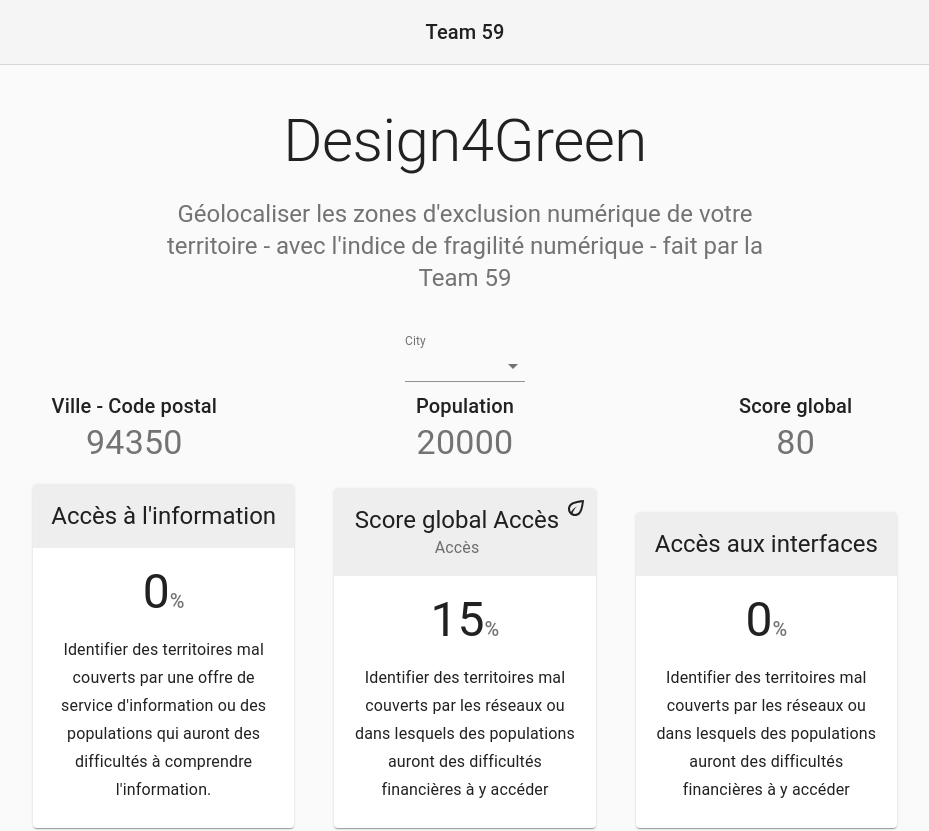
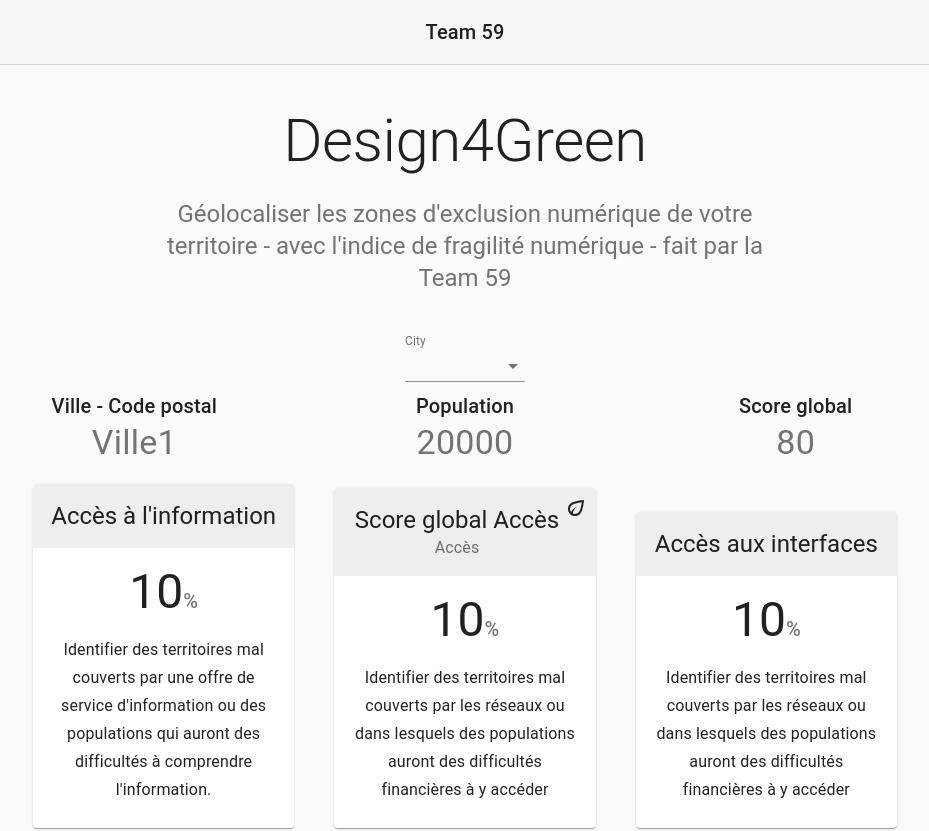
Before and after one commit to Abdelhamidhenni/59, a React (Create React App) app in the folder client/: page / in a window 1280 px wide. Shown: the top 831 px of the page, without its empty margins (175-1104 px from the left). Built offline with nearby package versions, Linux system fonts and the light colour scheme.

Commit message:
add score component

```diff
--- a/client/src/App.js
+++ b/client/src/App.js
@@ -20,18 +20,16 @@ const useStyles = makeStyles(theme => ({
 }));
 function App() {
   const classes = useStyles();
-  const cities = [
-    { name: "94350", population: "20000" },
-    { name: "94250", population: "50000" },
-    { name: "94150", population: "10000" }
+  const municipalities = [
+    { id: 1, name: "Ville1", population: "20000" },
+    { id: 2, name: "Ville2", population: "50000" },
+    { id: 3, name: "Ville3", population: "10000" }
   ];
 
-  const [citySelected, setCity] = React.useState({
-    name: "94350",
-    population: "20000"
-  });
+  const [citySelected, setCity] = React.useState(municipalities[0]);
 
   const handleCityChange = event => {
+    event.preventDefault();
     setCity(event.target.value);
   };
 
@@ -47,7 +45,7 @@ function App() {
             value={citySelected.name}
             onChange={handleCityChange}
           >
-            {cities.map(city => (
+            {municipalities.map(city => (
               <MenuItem key={city.name} value={city}>
                 {city.name}
               </MenuItem>
--- a/client/src/components/IndicatorsCard.js
+++ b/client/src/components/IndicatorsCard.js
@@ -7,6 +7,7 @@ import Typography from "@material-ui/core/Typography";
 import Container from "@material-ui/core/Container";
 import EcoOutlinedIcon from "@material-ui/icons/EcoOutlined";
 import { makeStyles } from "@material-ui/core/styles";
+import Score from "./Score";
 
 const useStyles = makeStyles(theme => ({
   "@global": {
@@ -33,7 +34,7 @@ const useStyles = makeStyles(theme => ({
 const indicatorsDetails = [
   {
     title: "Accès à l'information",
-    score: "0",
+    type: "administrative", // à changer
     description: [
       "Identifier des territoires mal couverts par une offre de service d'information ou des populations qui auront des difficultés à comprendre l'information."
     ]
@@ -41,21 +42,21 @@ const indicatorsDetails = [
   {
     title: "Score global Accès",
     subheader: "Accès",
-    score: "15",
+    type: "administrative", // à changer
     description: [
       "Identifier des territoires mal couverts par les réseaux ou dans lesquels des populations auront des difficultés financières à y accéder"
     ]
   },
   {
     title: "Accès aux interfaces",
-    score: "0",
+    type: "administrative", // à changer
     description: [
       "Identifier des territoires mal couverts par les réseaux ou dans lesquels des populations auront des difficultés financières à y accéder"
     ]
   },
   {
     title: "Capacité d'usage des interfaces numériques",
-    score: "30",
+    type: "numerique",
     description: [
       "Identifier des populations parmi lesquelles s'observe une fréquence d'illectronisme ou difficulté à utiliser internet."
     ]
@@ -63,14 +64,14 @@ const indicatorsDetails = [
   {
     title: "Score global Compétences",
     subheader: "Compétences / Capacité",
-    score: "15",
+    type: "administrative", // à changer
     description: [
       "Identifier des territoires mal couverts par les réseaux ou dans lesquels des populations auront des difficultés financières à y accéder"
     ]
   },
   {
     title: "Compétences administratives",
-    score: "30",
+    type: "administrative",
     description: [
       "Identifier des populations parmi lesquelles s'observent des difficultés à accomplir des procédures administratives."
     ]
@@ -100,14 +101,7 @@ export default function IndicatorsCard() {
                 className={classes.cardHeader}
               />
               <CardContent>
-                <div className={classes.cardScore}>
-                  <Typography component="h2" variant="h3" color="textPrimary">
-                    {indicator.score}
-                  </Typography>
-                  <Typography variant="h6" color="textSecondary">
-                    %
-                  </Typography>
-                </div>
+                <Score type={indicator.type} />
                 <ul>
                   {indicator.description.map(line => (
                     <Typography
--- /dev/null
+++ b/client/src/components/Score.js
@@ -0,0 +1,39 @@
+import React from "react";
+import Typography from "@material-ui/core/Typography";
+import { makeStyles } from "@material-ui/core/styles";
+
+const useStyles = makeStyles(theme => ({
+  cardScore: {
+    display: "flex",
+    justifyContent: "center",
+    alignItems: "baseline",
+    marginBottom: theme.spacing(2)
+  }
+}));
+
+const competences = {
+  administrative: 10,
+  numerique: 50,
+  administrativeDepartment: 5,
+  numeriqueDepartment: 5,
+  administrativeRegion: 5,
+  numeriqueRegion: 5
+};
+
+export default function Score({ type }) {
+  const classes = useStyles();
+  const getScoreAccordingToType = () => {
+    return competences[type];
+  };
+  const score = getScoreAccordingToType();
+  return (
+    <div className={classes.cardScore}>
+      <Typography component="h2" variant="h3" color="textPrimary">
+        {score}
+      </Typography>
+      <Typography variant="h6" color="textSecondary">
+        %
+      </Typography>
+    </div>
+  );
+}
```
